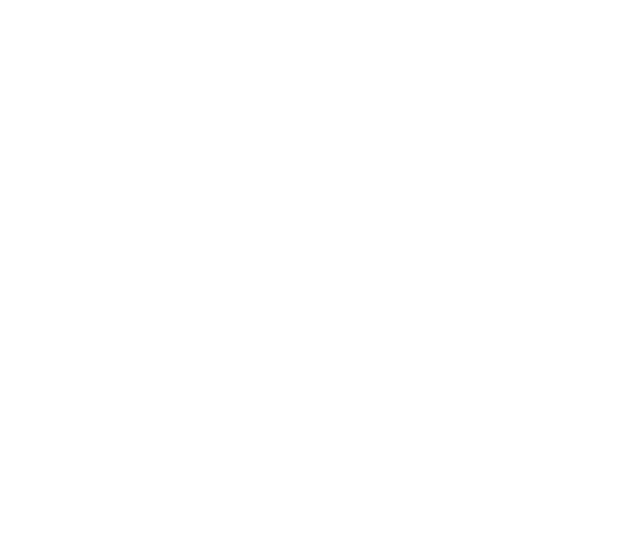
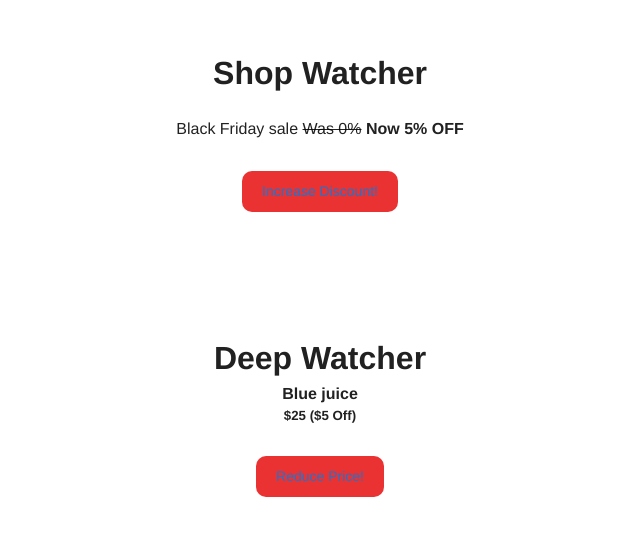
Before and after one commit to hritikchokker/pwa-vuejs-example-app, a Vue app: page /watchers in a window 1280 px wide. Shown: the part 111-646 px from the top of the page, without its empty margins (320-960 px from the left). Built offline with nearby package versions, Linux system fonts and the light colour scheme.

Commit message:
watchers added

```diff
--- a/src/router/index.ts
+++ b/src/router/index.ts
@@ -4,6 +4,8 @@
 import Navigation from "../components/Navigation.vue";
 import LifecycleHooks from '../views/LifecycleHooks.vue';
 import ShoppingList from '../views/ShoppingList.vue';
+import ComputedData from '../views/ComputedData.vue';
+import Watchers from '../views/Watchers.vue';
 Vue.use(VueRouter);
 
 const routes: Array<RouteConfig> = [
@@ -21,7 +23,16 @@
     path: '/shopping-list',
     name: 'ShoppingList',
     component: ShoppingList
-
+  },
+  {
+    path: '/computed-data',
+    name: 'ComputedData',
+    component: ComputedData
+  },
+  {
+    path: '/watchers',
+    name: 'Watchers',
+    component: Watchers
   },
   {
     path: "/about",
--- /dev/null
+++ b/src/views/ComputedData.vue
@@ -0,0 +1,119 @@
+<template>
+  <div :class="$style.container">
+    <h1>Vue Computed Data example</h1>
+    <div :class="$style.form_fields">
+      <input v-model="firstName" placeholder="First name" />
+      <input v-model="lastName" placeholder="Last name" />
+      <h3>
+        {{ fullName }}
+      </h3>
+    </div>
+    <br /><br />
+    <div :class="$style.quantityWrapper">
+      <v-btn @click="count--" class="ma-2" outlined fab color="teal">
+        <v-icon>mdi-minus</v-icon>
+      </v-btn>
+      Count = {{ count }}
+      <v-btn @click="count++" class="ma-2" outlined fab color="teal">
+        <v-icon>mdi-plus</v-icon>
+      </v-btn>
+    </div>
+    <br /><br />
+    <div :class="$style.next_feature">
+      <input type="number" v-model="incrementOne" />
+      <h3>Get input: {{ incrementOne }}</h3>
+      <h5>Set division: {{ divideByTwo }}</h5>
+    </div>
+  </div>
+</template>
+
+<style lang="scss" scoped  module>
+.form_fields {
+  text-align: center;
+  input {
+    height: 30px;
+    width: 300px;
+    margin: 15px;
+  }
+}
+.next_feature {
+  text-align: center;
+}
+.quantityWrapper {
+  text-align: center;
+}
+.container {
+  display: flex-wrap;
+  justify-content: center;
+  align-content: center;
+  margin-top: 20vh;
+  h1 {
+    text-align: center;
+    color: aqua;
+  }
+  h3 {
+    text-align: center;
+    color: red;
+  }
+  ul {
+    text-align: center;
+    list-style-type: none;
+    // li {
+    //   width: 70px;
+    //   text-align: center;
+    //   border-top: 2px solid black;
+    // }
+  }
+}
+</style>
+<script lang="ts" module>
+import Vue from "vue";
+
+export default Vue.extend({
+  name: "ComputedData",
+  data: () => {
+    return {
+      firstName: "",
+      lastName: "",
+      divideByTwo: 0,
+      count: -1,
+      val: 0,
+    };
+  },
+  methods: {
+    callAnotherApi: function (count: number) {
+      console.log(count, "count");
+    },
+  },
+  computed: {
+    fullName() {
+      return `${this.firstName} ${this.lastName}`;
+    },
+    // this is just dummy example it does not do anything
+    myComputedDataProp: {
+      // getter
+      get() {
+        return this.count + 1;
+      },
+      // setter
+      set(val: any) {
+        this.count = val - 1;
+        this.callAnotherApi(this.count);
+      },
+    },
+    incrementOne: {
+      // getter
+      get() {
+        console.log("getter called");
+        return this.count + 1;
+      },
+      // setter
+      set(val: any) {
+        console.log("setter called");
+        this.divideByTwo = val / 2;
+        this.count = val - 1;
+      },
+    },
+  },
+});
+</script>
--- /dev/null
+++ b/src/views/Watchers.vue
@@ -0,0 +1,107 @@
+<template>
+  <div :class="$style.container">
+    <h1>Shop Watcher</h1>
+    <div :class="$style.container__discount">
+      Black Friday sale
+      <strike>Was {{ oldDiscount }}%</strike>
+      <strong> Now {{ discount }}% OFF</strong>
+      <br />
+      <a href="#" @click="updateDiscount">Increase Discount!</a>
+    </div>
+    <br />
+    <br />
+    <br />
+    <div :class="$style.container__deepwatcher">
+      <h1>Deep Watcher</h1>
+      <div>
+        <h4>{{ product.label }}</h4>
+        <h5>${{ product.price }} (${{ discount }} Off)</h5>
+        <a href="#" @click="updatePrice">Reduce Price!</a>
+      </div>
+    </div>
+  </div>
+</template>
+
+<script lang="ts">
+import Vue from "vue";
+// import HelloWorld from "../components/HelloWorld.vue";
+
+export default Vue.extend({
+  name: "Watchers",
+  data: () => {
+    return {
+      oldDiscount: 0,
+      discount: 5,
+      product: {
+        price: 25,
+        label: "Blue juice",
+      },
+      organization: {
+        name: "ABC",
+        employees: ["Jack", "Jill"],
+      },
+    };
+  },
+  methods: {
+    updateDiscount() {
+      this.discount = this.discount + 5;
+    },
+    updatePrice() {
+      if (this.product.price < 1) return;
+      this.product.price--;
+    },
+  },
+  watch: {
+    "product.price"() {
+      this.discount++;
+    },
+    discount(newValue, oldValue) {
+      console.log(newValue, "new value", oldValue, "old value");
+      this.oldDiscount = oldValue;
+    },
+    organization: {
+      handler: function (v) {
+        // this.sendIntercomData();
+      },
+
+      //   deep: true,
+      immediate: true,
+    },
+    // myDataProperty: {
+    //   handler: function (newVal, oldVal) {
+    //     console.log("myDataProperty changed:", newVal, oldVal);
+    //   },
+    //   immediate: true,
+    //   deep: true,
+    // },
+  },
+});
+</script>
+<style scoped lang="scss" module>
+.container {
+  display: flex;
+  justify-content: center;
+  flex-direction: column;
+  margin-top: 20vh;
+  align-items: center;
+  font-family: "Avenir", Helvetica, sans-serif;
+  &__discount {
+    text-align: center;
+    margin-top: 20px;
+  }
+  &__deepwatcher {
+    text-align: center;
+    margin-top: 20px;
+  }
+}
+a {
+  display: inline-block;
+  background: rgb(235, 50, 50);
+  margin: 30px;
+  border-radius: 10px;
+  font-size: 14px;
+  color: #000;
+  padding: 10px 20px;
+  text-decoration: none;
+}
+</style>
```
